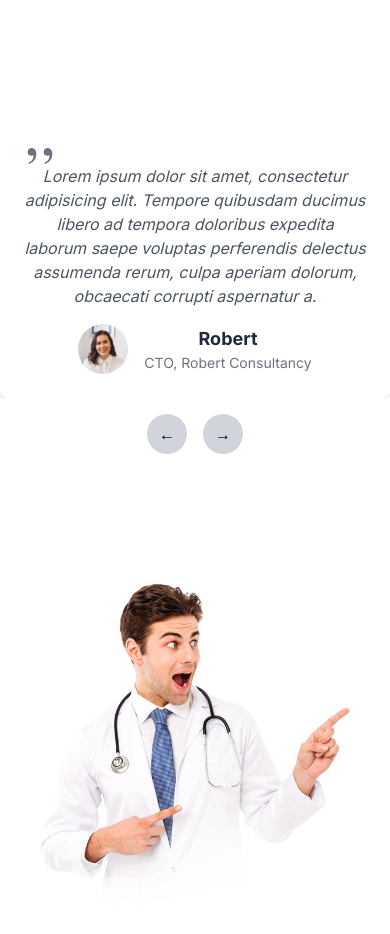
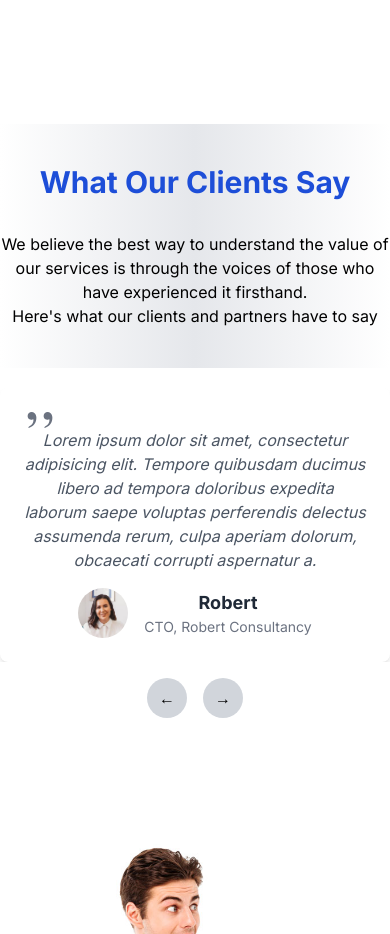
Before and after one commit to mkiuzzl01/HealthTrack, a Next.js app: page / in a window 390 px wide. Shown: the part 6060-6994 px from the top of the page. Built offline with nearby package versions, Linux system fonts and the light colour scheme.

Commit message:
some issue fix

```diff
--- a/src/app/(mainLayout)/doctors/__components/Specialists.tsx
+++ b/src/app/(mainLayout)/doctors/__components/Specialists.tsx
@@ -5,8 +5,10 @@ import specialist2 from "@public/assets/team-2.jpg";
 import specialist3 from "@public/assets/team-3.jpg";
 import specialist4 from "@public/assets/team-4.jpg";
 import { FaArrowLeft, FaArrowRight } from "react-icons/fa6";
+import Link from "next/link";
 
 interface type {
+  id:string;
   name: string;
   specialty: string;
   image: any;
@@ -14,21 +16,25 @@ interface type {
 
 const specialists: type[] = [
   {
+    id:"01",
     name: "Linda Flores",
     specialty: "Gynecologists",
     image: specialist4,
   },
   {
-    name: "Glenn Arredondo",
+    id:"02",
+    name: "Glenn Aredondo",
     specialty: "Family Physicians",
     image: specialist1,
   },
   {
+    id:"03",
     name: "Dorthy Winters",
     specialty: "Gastroenterologists",
     image: specialist2,
   },
   {
+    id:"04",
     name: "Christopher",
     specialty: "Medicine Specialists",
     image: specialist3,
@@ -54,8 +60,8 @@ const Specialists = () => {
                     />
                   </div>
                   <div className="absolute inset-0 flex items-center justify-center bg-black bg-opacity-50 opacity-0 group-hover:opacity-100 transition-opacity duration-300">
-                    <button className="bg-blue-500 text-white px-4 py-2 rounded-md shadow-md hover:bg-blue-600">
-                      View Profile
+                    <button className="border-2 text-white hover:text-blue-500 px-4 py-2 rounded-md shadow-md ">
+                      <Link href={specialist?.id}>View Profile</Link>
                     </button>
                   </div>
                 </div>
--- a/src/app/(mainLayout)/page.tsx
+++ b/src/app/(mainLayout)/page.tsx
@@ -1,26 +1,25 @@
-import About from "@/components/About/About";
 import Banner from "@/components/Banner/Banner";
 import Consult from "@/components/Consult/Consult";
 import Contact from "@/components/Contact/Contact";
 import Laboratory from "@/components/Diagnostic/Diagnostic";
-import Service from "@/components/Services/Services";
 import ServicesStat from "@/components/Services/ServicesStat";
 import Stat from "@/components/Stat/Stat";
 import Testimonials from "@/components/Testimonial/Testimonial";
 import WhyChooseUs from "@/components/WhyChooseUs/WhyChooseUs";
+import Department from "@/components/Department/Department";
 
 const page = () => {
   return (
     <div>
       <Banner></Banner>
-      <ServicesStat></ServicesStat>
-      <Service></Service>
+      <ServicesStat />
+      <Department />
       <Consult />
       <Stat />
-      <Laboratory></Laboratory>
-      <WhyChooseUs></WhyChooseUs>
-      <Testimonials></Testimonials>
-      <Contact></Contact>
+      <Laboratory />
+      <WhyChooseUs />
+      <Testimonials />
+      <Contact />
     </div>
   );
 };
--- a/src/app/loading.js
+++ b/src/app/loading.tsx
@@ -2,7 +2,7 @@ import React from "react";
 
 const Loading = () => {
   return (
-    <div className="flex items-center justify-center">
+    <div className="h-screen m-auto flex items-center justify-center ">
       <h1 className="text-2xl font-bold">Loading...</h1>
     </div>
   );
--- a/src/components/Navbar/Navbar.tsx
+++ b/src/components/Navbar/Navbar.tsx
@@ -1,5 +1,5 @@
 "use client";
-import React, { useEffect, useState } from "react";
+import React, { useEffect, useLayoutEffect, useState } from "react";
 import Link from "next/link";
 import LoginIcon from "@mui/icons-material/Login";
 import Image from "next/image";
@@ -25,16 +25,15 @@ const Navbar = () => {
     setAnchorEl(event.currentTarget);
   };
 
-  useEffect(() => {
+  useLayoutEffect(() => {
     const handleScroll = () => {
       setIsScrolled(window.scrollY > 0);
     };
-
     window.addEventListener("scroll", handleScroll);
     return () => {
       window.removeEventListener("scroll", handleScroll);
     };
-  }, []);
+  });
 
   return (
     <div
@@ -74,13 +73,23 @@ const Navbar = () => {
               open ? "" : "activeMenu"
             }`}
           >
-            <li className={pathname == "/" ? "border-b-blue-600 border-b-2" : ""}>
+            <li
+              className={pathname == "/" ? "border-b-blue-600 border-b-2" : ""}
+            >
               <Link href="/">Home</Link>
             </li>
-            <li  className={pathname == "/about" ? "border-b-blue-600 border-b-2" : ""}>
+            <li
+              className={
+                pathname == "/about" ? "border-b-blue-600 border-b-2" : ""
+              }
+            >
               <Link href="/about">About</Link>
             </li>
-            <li className={pathname == "/doctors" ? "border-b-blue-600 border-b-2" : ""}>
+            <li
+              className={
+                pathname == "/doctors" ? "border-b-blue-600 border-b-2" : ""
+              }
+            >
               <Link href="/doctors">Doctors</Link>
             </li>
             <li>
@@ -94,13 +103,25 @@ const Navbar = () => {
                 Services
               </button>
             </li>
-            <li className={pathname == "/departments" ? "border-b-blue-600 border-b-2" : ""}>
+            <li
+              className={
+                pathname == "/departments" ? "border-b-blue-600 border-b-2" : ""
+              }
+            >
               <Link href="/departments">Departments</Link>
             </li>
-            <li className={pathname == "/pharmacy" ? "border-b-blue-600 border-b-2" : ""}>
+            <li
+              className={
+                pathname == "/pharmacy" ? "border-b-blue-600 border-b-2" : ""
+              }
+            >
               <Link href="/pharmacy">Pharmacy</Link>
             </li>
-            <li className={pathname == "/gallery" ? "border-b-blue-600 border-b-2" : ""}>
+            <li
+              className={
+                pathname == "/gallery" ? "border-b-blue-600 border-b-2" : ""
+              }
+            >
               <Link href="/gallery">Gallery</Link>
             </li>
           </ul>
@@ -120,7 +141,11 @@ const Navbar = () => {
         </div>
       </div>
       <AppointmentModal open={isModalOpen} handleClose={handleModalClose} />{" "}
-      <ServicesSubMenu anchorEl={anchorEl} setAnchorEl={setAnchorEl} pathname={pathname}/>
+      <ServicesSubMenu
+        anchorEl={anchorEl}
+        setAnchorEl={setAnchorEl}
+        pathname={pathname}
+      />
     </div>
   );
 };
--- a/src/components/Testimonial/Testimonial.tsx
+++ b/src/components/Testimonial/Testimonial.tsx
@@ -49,6 +49,17 @@ const data = [
 const Testimonials = () => {
   const swiperRef = useRef(null);
   return (
+    <div className="lg:w-3/4 mx-auto">
+      <div className="py-10 my-5 text-center bg-gradient-to-r from-white via-gray-200 to-white">
+        <h2 className="text-3xl text-blue-700 font-bold text-center mb-8">
+          What Our Clients Say
+        </h2>
+        <p>
+          We believe the best way to understand the value of our services is
+          through the voices of those who have experienced it firsthand. <br /> Here's
+          what our clients and partners have to say
+        </p>
+      </div>
       <div className="relative">
         <Swiper
           effect={"coverflow"}
@@ -116,6 +127,7 @@ const Testimonials = () => {
           </button>
         </div>
       </div>
+    </div>
   );
 };
 
```
Also changed, not shown: src/components/Department/Department.tsx (renamed from src/components/Services/Services.tsx). Lines whose indentation alone changed are shown as unchanged.
